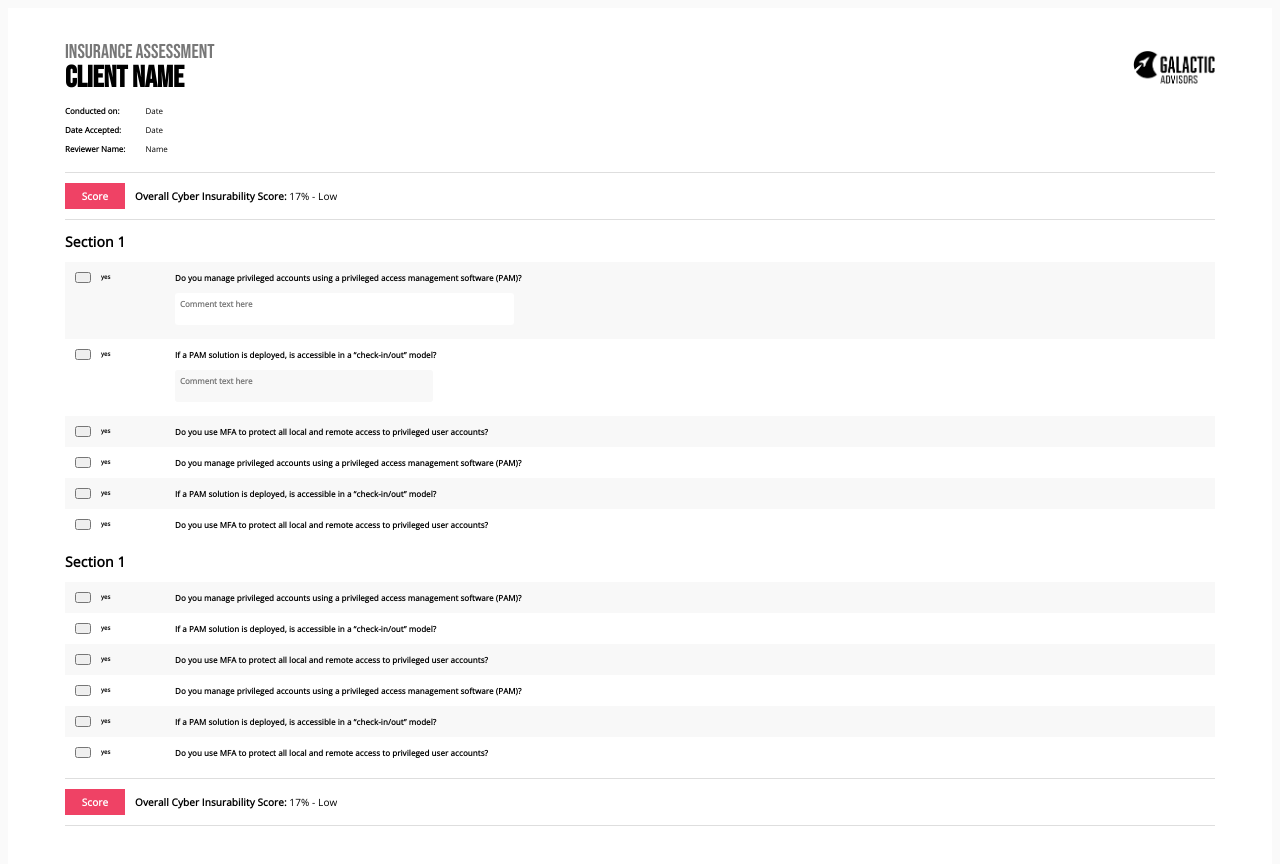
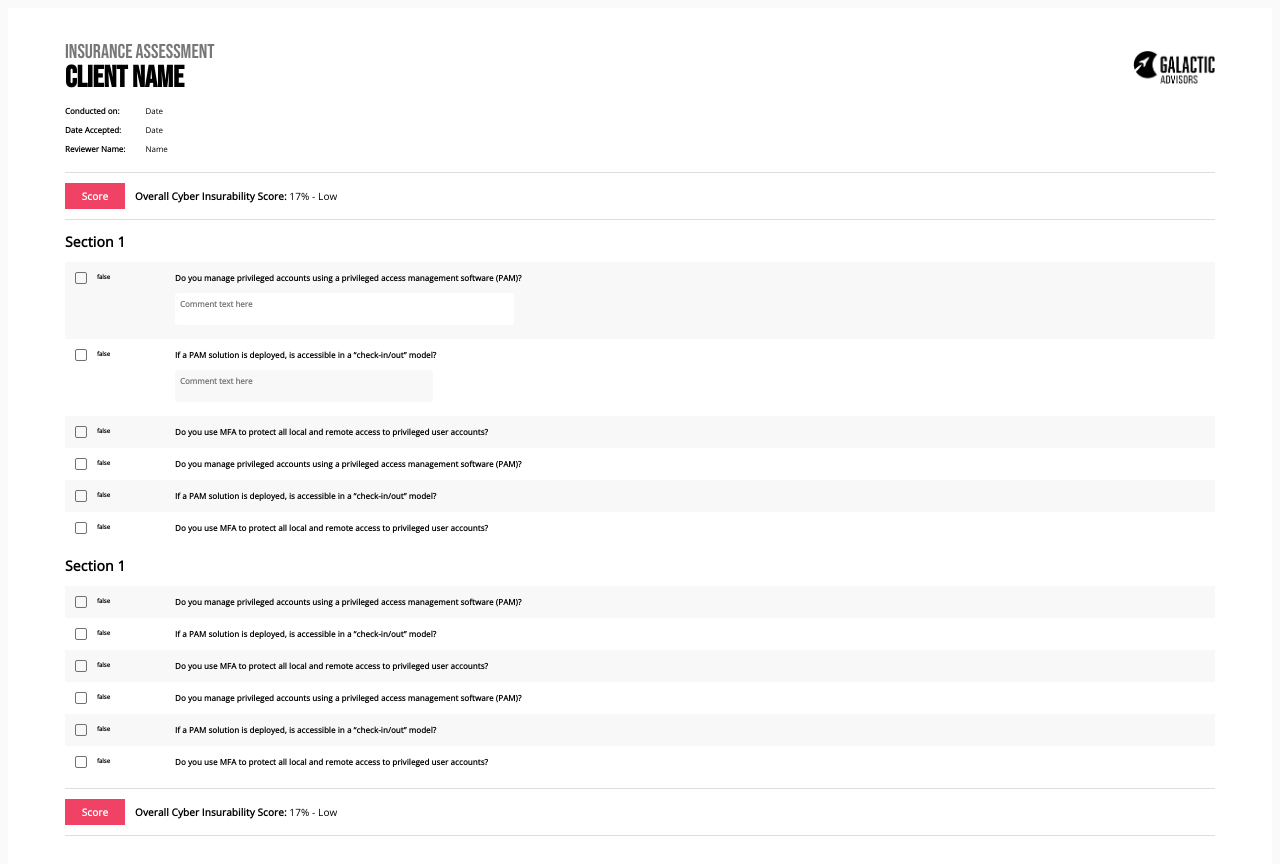
Before and after one commit to Christopher-Warren/galactic-advisors-challenge, a React (Vite) app: page / in a window 1280 px wide. Shown: the top 864 px of the page. Built offline with nearby package versions, Linux system fonts and the light colour scheme.

Commit message:
add question state

```diff
--- a/src/App.jsx
+++ b/src/App.jsx
@@ -1,3 +1,4 @@
+import { useState } from 'react';
 import './App.css';
 
 import HeaderSection from './components/sections/HeaderSection';
@@ -7,11 +8,31 @@ import ScoreSection from './components/sections/ScoreSection';
 import questionsList from './data/questionsList';
 
 function App() {
+  const [questions, setQuestions] = useState(questionsList);
+
+  const handleOnClick = (selectedIndex) => {
+    // Cycle values
+    // question.value can be null, true, or false
+    setQuestions((previous) => {
+      return previous.map((question, index) => {
+        if (typeof question === 'string') return question;
+        if (selectedIndex === index) {
+          if (question.value === null) return { ...question, value: true };
+          if (question.value === true) return { ...question, value: false };
+
+          return { ...question, value: null };
+        }
+
+        return question;
+      });
+    });
+  };
+
   return (
     <main>
       <HeaderSection />
       <ScoreSection />
-      <QuestionSection questions={questionsList} />
+      <QuestionSection questions={questions} handleOnClick={handleOnClick} />
       <ScoreSection />
     </main>
   );
--- a/src/components/sections/QuestionSection.css
+++ b/src/components/sections/QuestionSection.css
@@ -15,6 +15,10 @@ textarea {
   padding: 5px;
   font: normal normal 600 8px/11px Open Sans;
   margin-top: 10px;
+}
+
+button {
+  all: unset;
 }
 
 .question-container {
@@ -54,9 +58,10 @@ textarea {
   margin-left: 10px;
 }
 
-.checkbox {
+.checkbox-btn {
   width: 10px;
   height: 10px;
+  border-radius: 2px;
+  border: 1px solid #707070;
   cursor: pointer;
-  border-radius: 2px;
 }
--- a/src/components/sections/QuestionSection.jsx
+++ b/src/components/sections/QuestionSection.jsx
@@ -1,6 +1,6 @@
 import './QuestionSection.css';
 
-const QuestionSection = ({ questions }) => {
+const QuestionSection = ({ questions, handleOnClick }) => {
   const mappedQuestions = questions.map((question, index) => {
     // Strings specify a new section
     if (typeof question === 'string') return <h2 key={index}>{question}</h2>;
@@ -11,8 +11,11 @@ const QuestionSection = ({ questions }) => {
           {/* Use button since we're cycling through 3 values
               while checkbox only has 2
           */}
-          <button />
-          <span>yes</span>
+          <button
+            className="checkbox-btn"
+            onClick={() => handleOnClick(index)}
+          />
+          <span>{question.value ? 'true' : 'false'}</span>
         </div>
 
         <div className="question">
```
